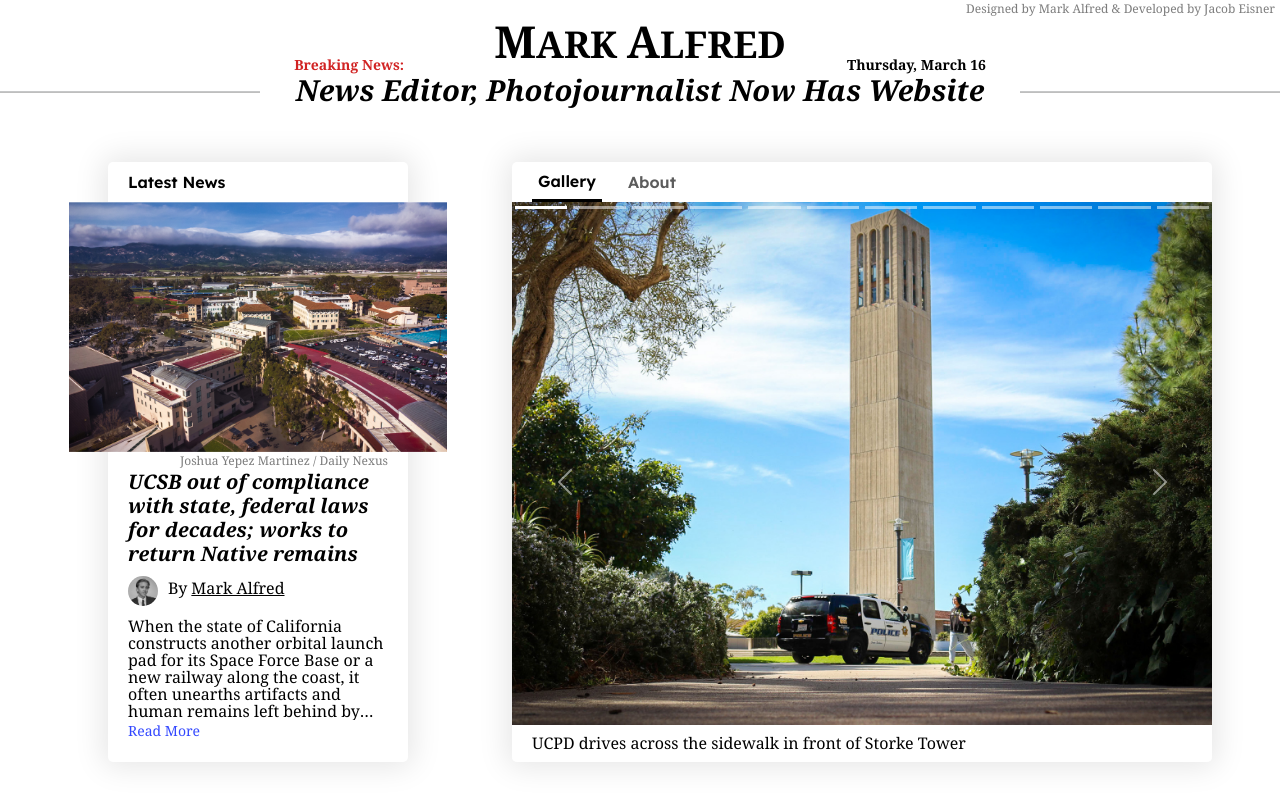
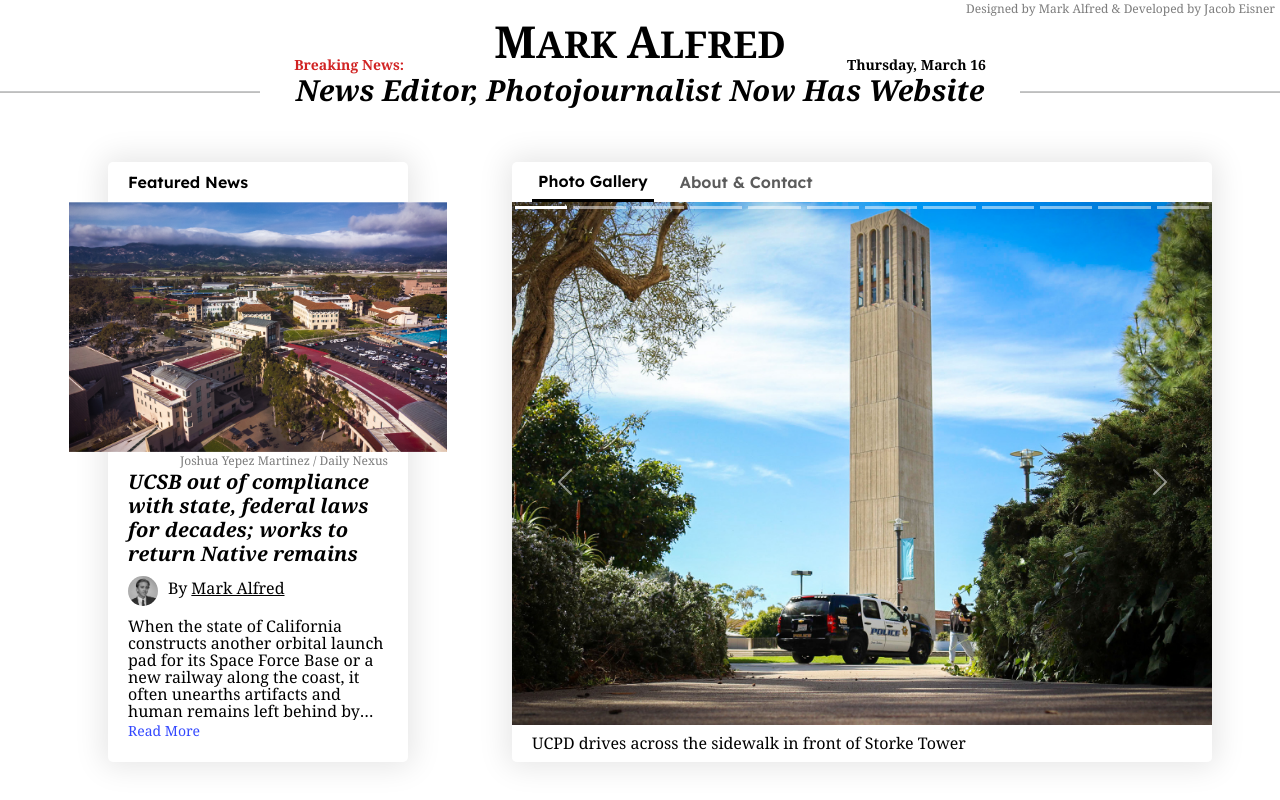
Before and after one commit to MrJacobEisner/MarksPortfolio, a React (Create React App) app in the folder portfolio/: page / in a window 1280 px wide. Shown: the top 800 px of the page. Built offline with nearby package versions, Linux system fonts and the light colour scheme.

Commit message:
Changes to wording

```diff
--- a/portfolio/src/components/Hub/Hub.tsx
+++ b/portfolio/src/components/Hub/Hub.tsx
@@ -86,7 +86,7 @@ const Hub = () => {
                     }
                     onClick={() => toggleTab(1)}
                 >
-                    <p className="Tab">Gallery</p>
+                    <p className="Tab">Photo Gallery</p>
                 </button>
                 <button
                     className={
@@ -94,7 +94,7 @@ const Hub = () => {
                     }
                     onClick={() => toggleTab(2)}
                 >
-                    <p className="Tab">About</p>
+                    <p className="Tab">About & Contact</p>
                 </button>
                 {/* <button
                     className={
--- a/portfolio/src/components/Latest/Latest.tsx
+++ b/portfolio/src/components/Latest/Latest.tsx
@@ -33,7 +33,7 @@ const Latest = (LatestProps: LatestProps) => {
     return (
         <div className="Latest">
             <div className="Tab">
-                <p className="News">Latest News</p>
+                <p className="News">Featured News</p>
             </div>
             <img
                 className="Image"
```
